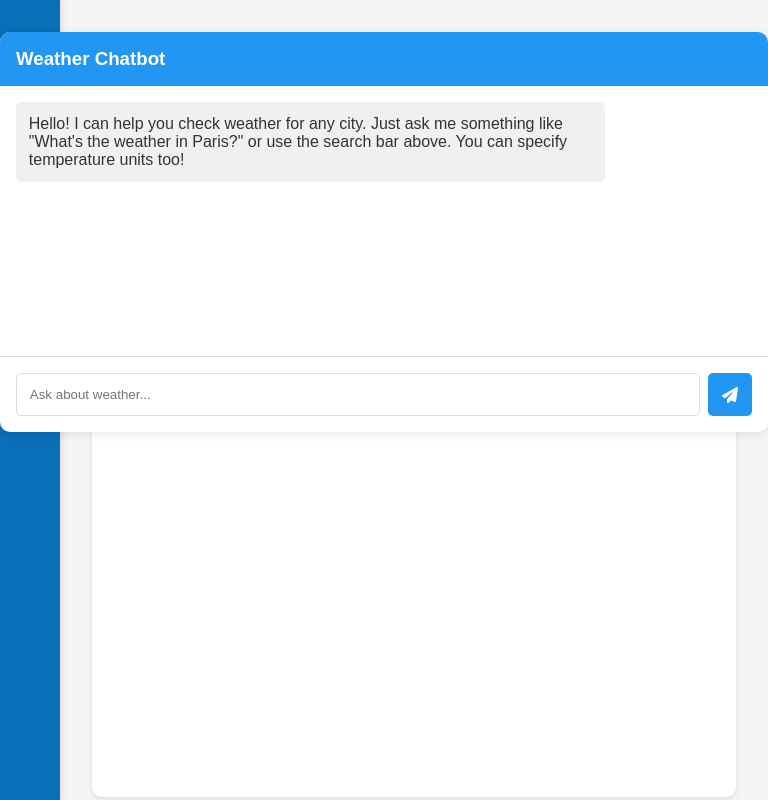
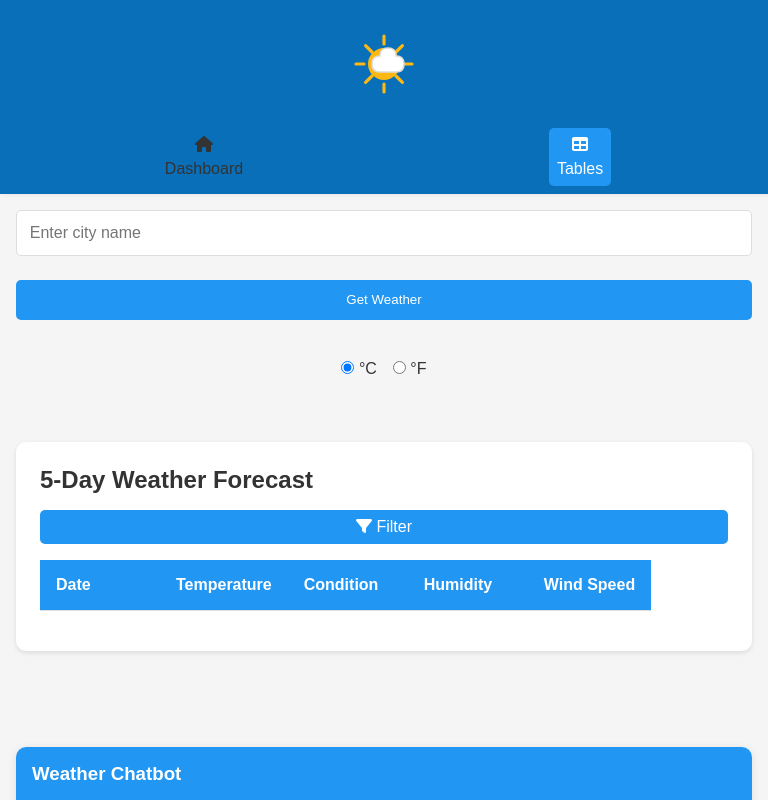
Before and after one commit to shuzaifak/weather-app, a plain HTML site: page table.html in a window 768 px wide. Shown: the top 800 px of the page. Drawn offline with Linux system fonts and the light colour scheme.

Commit message:
Your message

```diff
--- a/table.html
+++ b/table.html
@@ -158,8 +158,7 @@
     border-collapse: collapse;
 }
 
-        th,
-        td {
+th, td {
     padding: 1rem;
     text-align: left;
     border-bottom: 1px solid #ddd;
@@ -239,14 +238,6 @@
     transition: background-color 0.3s;
 }
 
-        .chatbot-input button:hover {
-            background-color: var(--secondary-color);
-        }
-
-        .chatbot-input button i {
-            font-size: 1rem;
-        }
-
 .filter-dropdown {
     position: relative;
     display: inline-block;
@@ -288,11 +279,6 @@
     border-radius: 5px;
 }
 
-        #filterButton:hover,
-        #filterButton:focus {
-            background-color: var(--secondary-color);
-        }
-
 .table-header {
     display: flex;
     justify-content: space-between;
@@ -300,76 +286,43 @@
     margin-bottom: 1rem;
 }
 
-        @media (max-width: 1200px) {
+/* Tablet Styles */
+@media (min-width: 768px) and (max-width: 1024px) {
     .main-content {
         grid-template-columns: 1fr;
+        margin-left: var(--sidebar-width);
+    }
+
+    .weather-table {
+        margin-bottom: 2rem;
+        height: auto;
     }
 
     .chatbot-section {
-                position: fixed;
-                bottom: 0;
-                right: 0;
-                width: 350px;
+        position: static;
+        width: 100%;
         height: 500px;
-                z-index: 1000;
+        margin-top: 2rem;
     }
 }
 
-        @media (max-width: 1024px) {
-            .sidebar {
-                width: var(--sidebar-collapsed-width);
+/* Mobile and Small Tablet Styles */
+@media (max-width: 768px) {
+    .container {
+        flex-direction: column;
     }
 
-            .logo svg {
-                width: 40px;
-                height: 40px;
-            }
-
-            .nav-links a span {
-                display: none;
-            }
-
-            .main-content {
-                margin-left: var(--sidebar-collapsed-width);
-            }
-        }
-
-        @media (max-width: 768px) {
-            .header {
-                flex-direction: column;
-                align-items: stretch;
-            }
-
-            .search-bar {
-                max-width: 100%;
-            }
-
-            .unit-toggle {
-                justify-content: flex-start;
-                margin-top: 1rem;
-            }
-
-            .table-header {
-                flex-direction: column;
-                align-items: flex-start;
-            }
-
-            .filter-dropdown {
-                margin-left: 0;
-                margin-top: 1rem;
-            }
-
-            .chatbot-section {
-                width: 100%;
-                height: 50vh;
-            }
-        }
-
-        @media (max-width: 480px) {
     .sidebar {
         width: 100%;
         height: auto;
-                position: relative;
+        position: sticky;
+        top: 0;
+        z-index: 1000;
+        padding: 0.5rem;
+    }
+
+    .logo {
+        margin-bottom: 0.5rem;
     }
 
     .nav-links {
@@ -394,12 +347,65 @@
 
     .main-content {
         margin-left: 0;
+        grid-template-columns: 1fr;
         padding: 1rem;
+    }
+
+    .header {
+        flex-direction: column;
+        align-items: stretch;
+    }
+
+    .search-bar {
+        max-width: 100%;
+        flex-direction: column;
+    }
+
+    .search-bar input,
+    .search-bar button {
+        width: 100%;
+        margin-bottom: 0.5rem;
+    }
+
+    .unit-toggle {
+        justify-content: center;
+        margin-top: 1rem;
     }
 
     .weather-table {
         height: auto;
-                max-height: calc(90vh - 115px);
+        margin-bottom: 2rem;
+    }
+
+    .chatbot-section {
+        position: static;
+        width: 100%;
+        height: 500px;
+        margin-top: 2rem;
+    }
+
+    .table-header {
+        flex-direction: column;
+        align-items: flex-start;
+    }
+
+    .filter-dropdown {
+        margin-left: 0;
+        margin-top: 1rem;
+        width: 100%;
+    }
+
+    #filterButton {
+        width: 100%;
+    }
+
+    table {
+        display: block;
+        overflow-x: auto;
+    }
+
+    th, td {
+        min-width: 120px;
     }
 }
     </style>
```
Lines whose indentation alone changed are shown as unchanged.
